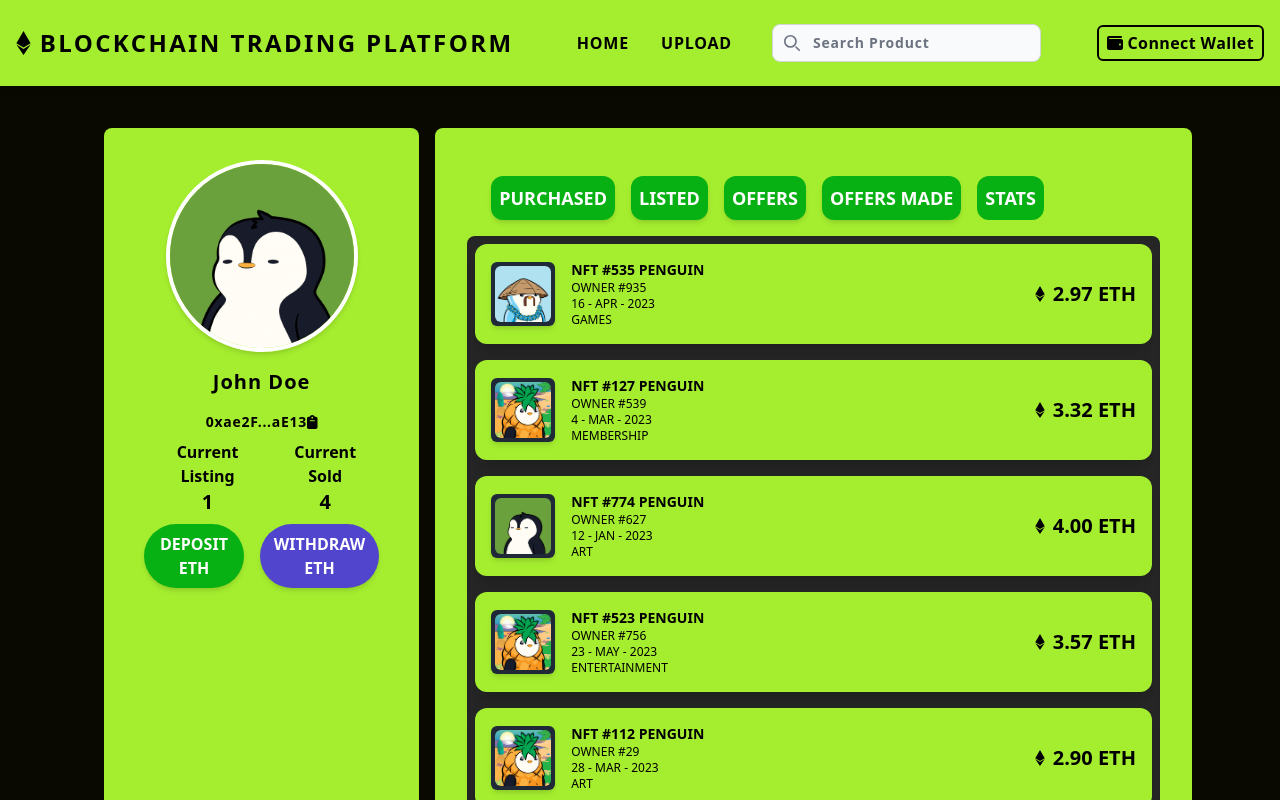
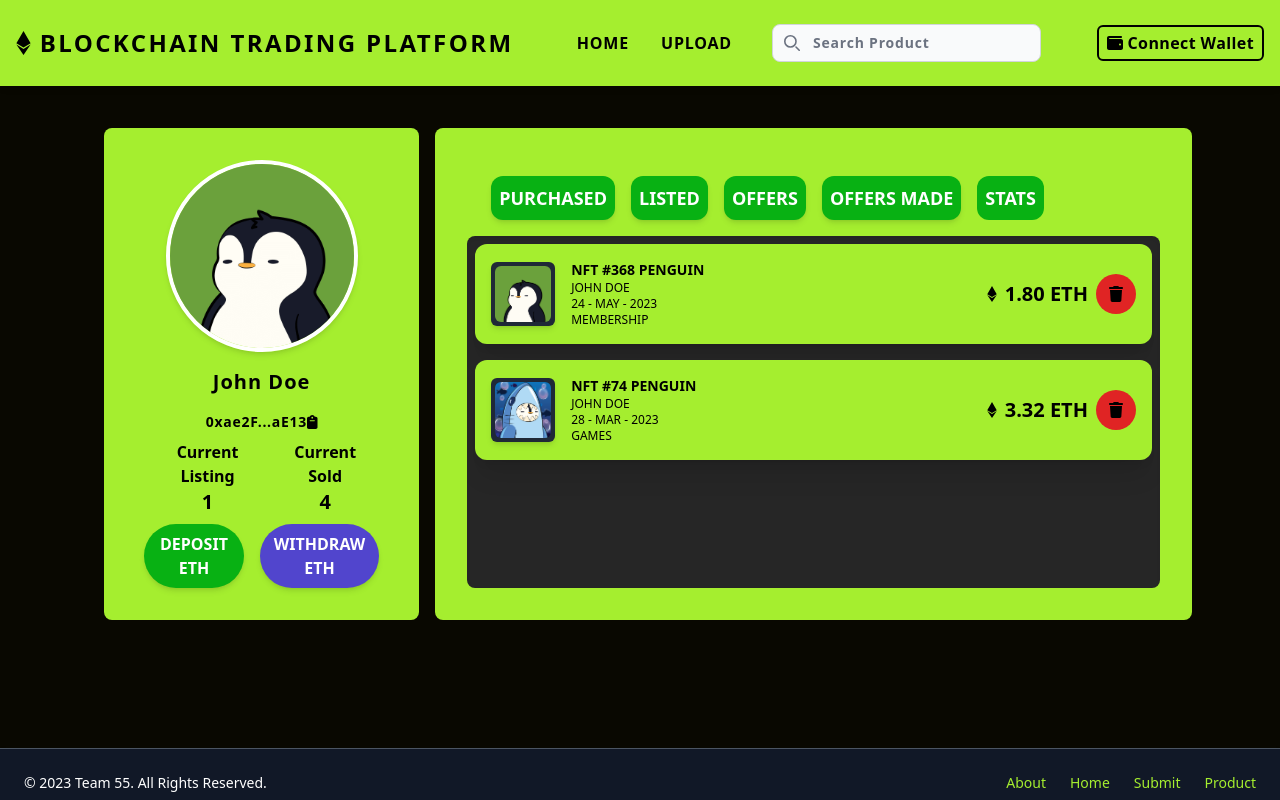
Before and after one commit to uzmanshafi/COS30049-TEAM55-WEB3-Blockchain-React-Site, a React (Create React App) app in the folder my-project/: page /dashboard in a window 1280 px wide. Both pictures are taken after a click on the button "LISTED". Shown: the top 800 px of the page. Built offline with nearby package versions, Linux system fonts and the light colour scheme.

Commit message:
add chart.js to dashboard

```diff
--- a/my-project/package.json
+++ b/my-project/package.json
@@ -10,9 +10,12 @@
     "@testing-library/jest-dom": "^5.17.0",
     "@testing-library/react": "^13.4.0",
     "@testing-library/user-event": "^13.5.0",
+    "chart.js": "^4.4.0",
+    "chartjs-plugin-datalabels": "^2.2.0",
     "flowbite": "^1.8.1",
     "flowbite-react": "^0.5.0",
     "react": "^18.2.0",
+    "react-chartjs-2": "^5.2.0",
     "react-dom": "^18.2.0",
     "react-router-dom": "^6.15.0",
     "react-scripts": "5.0.1",
--- /dev/null
+++ b/my-project/src/components/DonutChart.js
@@ -0,0 +1,62 @@
+import React, { useEffect, useRef } from 'react';
+
+import Chart from 'chart.js/auto';
+
+const DonutChart = () => {
+  const chartRef = useRef(null);
+
+  useEffect(() => {
+    const ctx = chartRef.current.getContext('2d');
+
+    new Chart(ctx, {
+      type: 'doughnut',
+      data: {
+        labels: ['Games', 'Entertainment', 'Art', 'Membership'],
+        datasets: [
+          {
+            data: [12, 19, 3, 5],
+            backgroundColor: [
+              'rgba(255, 99, 132, 0.2)',
+              'rgba(54, 162, 235, 0.2)',
+              'rgba(255, 206, 86, 0.2)',
+              'rgba(75, 192, 192, 0.2)'
+            ],
+            borderColor: [
+              'rgba(255, 99, 132, 1)',
+              'rgba(54, 162, 235, 1)',
+              'rgba(255, 206, 86, 1)',
+              'rgba(75, 192, 192, 1)'
+            ],
+            borderWidth: 1
+          }
+        ]
+      },
+      options: {
+        maintainAspectRatio: false,
+        responsive: true,
+        plugins: {
+          title: {
+            display: true,
+            text: 'Total Assets Owned',
+            font: {
+              size: 24
+            }
+          },
+          legend: {
+            position: 'right'
+          }
+        }
+      }
+    });
+  }, []);
+
+  return (
+    <div className="h-fit w-full md:w-96 md:h-96">
+      <div className="p-4 rounded-lg flex-grow">
+        <canvas ref={chartRef}></canvas>
+      </div>
+    </div>
+  );
+};
+
+export default DonutChart;
--- a/my-project/src/pages/dashboard.js
+++ b/my-project/src/pages/dashboard.js
@@ -1,11 +1,12 @@
 import React, { useState } from 'react';
 import { FontAwesomeIcon } from '@fortawesome/react-fontawesome'
 import { faEthereum } from '@fortawesome/free-brands-svg-icons'
-import { faClipboard } from '@fortawesome/free-solid-svg-icons';
+import { faClipboard, faTrash } from '@fortawesome/free-solid-svg-icons';
 import p1 from '../images/p1.png';
 import p2 from '../images/p2.png';
 import p3 from '../images/p3.png';
 import p4 from '../images/p4.png';
+import DonutChart from '../components/DonutChart';
 
 const Dashboard = () => {
 
@@ -28,9 +29,13 @@ const Dashboard = () => {
         return `${start}...${end}`;
     };
 
+    const [currentTab, setCurrentTab] = useState("Purchased");
+
+    const listedData = generateRandomData(2);
+
     return (
-        <div className="flex flex-col md:flex-row m-4 md:m-12 justify-center"> {/* Add justify-center */}
-            <div className="flex flex-col md:flex-row w-full mx-auto"> {/* Add mx-auto */}
+        <div className="flex flex-col md:flex-row m-4 md:m-12 justify-center">
+            <div className="flex flex-col md:flex-row w-full mx-auto">
                 {/* User Card */}
                 <div className="bg-primary-color w-full md:w-1/5 flex-none rounded-lg p-4 md:p-8 mb-4 md:mb-0 mx-2 md:mx-4 flex flex-col flex-grow mx-auto">
                     <div id="user-profile" className="flex flex-col justify-center items-center">
@@ -62,15 +67,15 @@ const Dashboard = () => {
                 {/* Dashboard */}
                 <div className="bg-primary-color w-full md:w-3/5 rounded-lg flex flex-col flex-grow p-2 md:p-8 mx-auto">
                     <div className="flex flex-row flex-wrap p-4 w-full">
-                        <button className="bg-secondary-color mx-2 my-1 md:my-0 rounded-xl p-2 text-xs md:text-lg uppercase font-semibold text-white shadow-md">Purchased</button>
-                        <button className="bg-secondary-color mx-2 my-1 md:my-0 rounded-xl p-2 text-xs md:text-lg uppercase font-semibold text-white shadow-md">Listed</button>
+                        <button onClick={() => setCurrentTab("Purchased")} className="bg-secondary-color mx-2 my-1 md:my-0 rounded-xl p-2 text-xs md:text-lg uppercase font-semibold text-white shadow-md">Purchased</button>
+                        <button onClick={() => setCurrentTab("Listed")} className="bg-secondary-color mx-2 my-1 md:my-0 rounded-xl p-2 text-xs md:text-lg uppercase font-semibold text-white shadow-md">Listed</button>
                         <button className="bg-secondary-color mx-2 my-1 md:my-0 rounded-xl p-2 text-xs md:text-lg uppercase font-semibold text-white shadow-md">Offers</button>
                         <button className="bg-secondary-color mx-2 my-1 md:my-0 rounded-xl p-2 text-xs md:text-lg uppercase font-semibold text-white shadow-md">Offers Made</button>
-                        <button className="bg-secondary-color mx-2 my-1 md:my-0 rounded-xl p-2 text-xs md:text-lg uppercase font-semibold text-white">Stats</button>
+                        <button onClick={() => setCurrentTab("Stat")} className="bg-secondary-color mx-2 my-1 md:my-0 rounded-xl p-2 text-xs md:text-lg uppercase font-semibold text-white">Stats</button>
                     </div>
                     <div id='purchasedTab' className="bg-accent-color flex-grow w-full rounded-lg mx-auto overflow-y-auto p-2 max-h-[calc(100%/5*5)] shadow-inner">
 
-                        {randomData.productNames.map((name, index) => (
+                        {currentTab === "Purchased" && randomData.productNames.map((name, index) => (
                             <div key={index} id='item-card' className='w-full bg-primary-color mb-4 rounded-xl flex flex-col md:flex-row items-start md:items-center p-2 md:p-4 shadow-xl'>
                                 <div className='bg-gray-800 w-16 h-16 p-1 rounded-md shadow-md'>
                                     <img src={randomData.images[index]} alt="Item" className="object-cover w-full h-full rounded-md" />
@@ -88,6 +93,29 @@ const Dashboard = () => {
                             </div>
                         ))}
 
+                        {currentTab === "Listed" && listedData.productNames.map((name, index) => (
+                            <div key={index} id='item-card' className='w-full bg-primary-color mb-4 rounded-xl flex flex-col md:flex-row items-start md:items-center p-2 md:p-4 shadow-xl'>
+                                <div className='bg-gray-800 w-16 h-16 p-1 rounded-md shadow-md'>
+                                    <img src={listedData.images[index]} alt="Item" className="object-cover w-full h-full rounded-md" />
+                                </div>
+                                <div id='item-info' className='mx-2 md:mx-4 flex-grow mt-2 md:mt-0'>
+                                    <h2 className='text-xs md:text-sm font-semibold uppercase'>{name}</h2>
+                                    <h2 className='text-xs uppercase'>John Doe</h2>
+                                    <h2 className='text-xs uppercase'>{listedData.purchasedDates[index]}</h2>
+                                    <h2 className='text-xs uppercase'>{listedData.categories[index]}</h2>
+                                </div>
+                                <div className='flex flex-row items-center mt-2 md:mt-0'>
+                                    <FontAwesomeIcon icon={faEthereum} className='mr-2' />
+                                    <h2 className='text-xl font-bold'>{listedData.prices[index]} ETH</h2>
+                                    <button className="bg-red-600 p-2 w-10 rounded-full ml-2">
+                                        <FontAwesomeIcon icon={faTrash} />
+                                    </button>
+                                </div>
+                            </div>
+                        ))}
+
+                        {currentTab === "Stat" && <div className="flex justify-center items-center "><DonutChart /></div>}
+
                     </div>
                 </div>
             </div>
```
Also changed, not shown: 1 other file (tests, documents, lock files or other folders).
